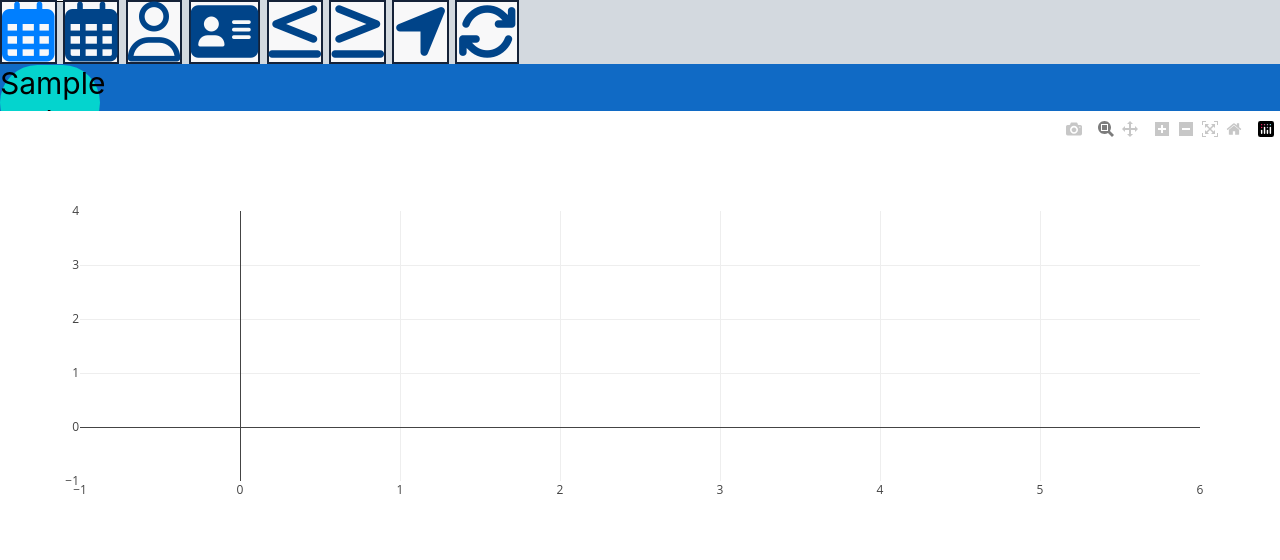
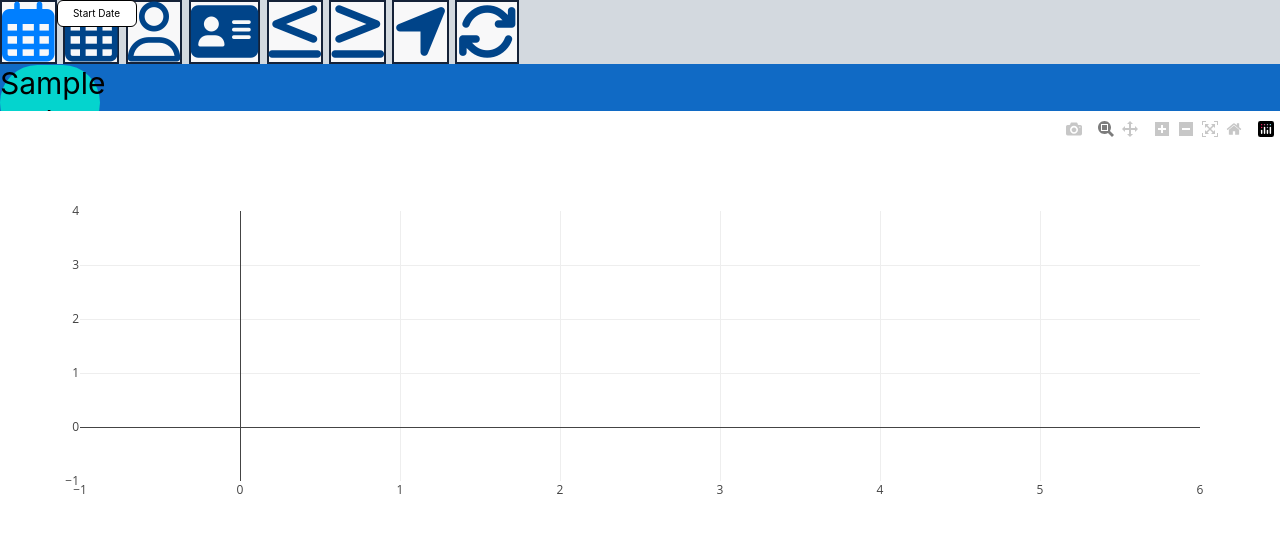
Before and after one commit to Kdot729/Plotly-Data-Visualization, a Flask app: template frontend/templates/graph/scatter/basic.html in a window 1280 px wide. Shown: the top 560 px of the page. Run offline with Flask 2, Linux system fonts and the light colour scheme; the template is opened without the code that fills it: most values are stand-ins (such as "Sample title", 1, 10 or a date in 2020); some libraries are stand-ins or nearby versions.

Commit message:
Move tooltiptext
tooltiptext is now on the right side of the icon when hovering

```diff
--- a/frontend/static/css/main.css
+++ b/frontend/static/css/main.css
@@ -62,7 +62,7 @@
 /*Inherit Parent of the icons */
 .custom-tooltip {
   position: relative;
-  display: inline-flex;
+  display: flex;
   height: 100%;
   box-sizing: border-box;
   font-size: 100%;
@@ -73,8 +73,8 @@
 /*Inherit If it has tooltiptext inside a tooltip */
 .custom-tooltip .custom-tooltip-text {
   /*Note Don't change top and left because it aligns it to the left */
-  top: -25px;
-  left: -1px;
+  top: 0px;
+  left: 100%;
   position: absolute;
   font-size: 10px;
   width: 80px;
@@ -87,7 +87,7 @@
   border: 1px solid rgb(0, 0, 0);
 
   /* Position the tooltip text - see examples below! */
-  z-index: 1;
+  z-index: 5;
 }
 
 /* Show the tooltip text when you mouse over the tooltip container */
```
